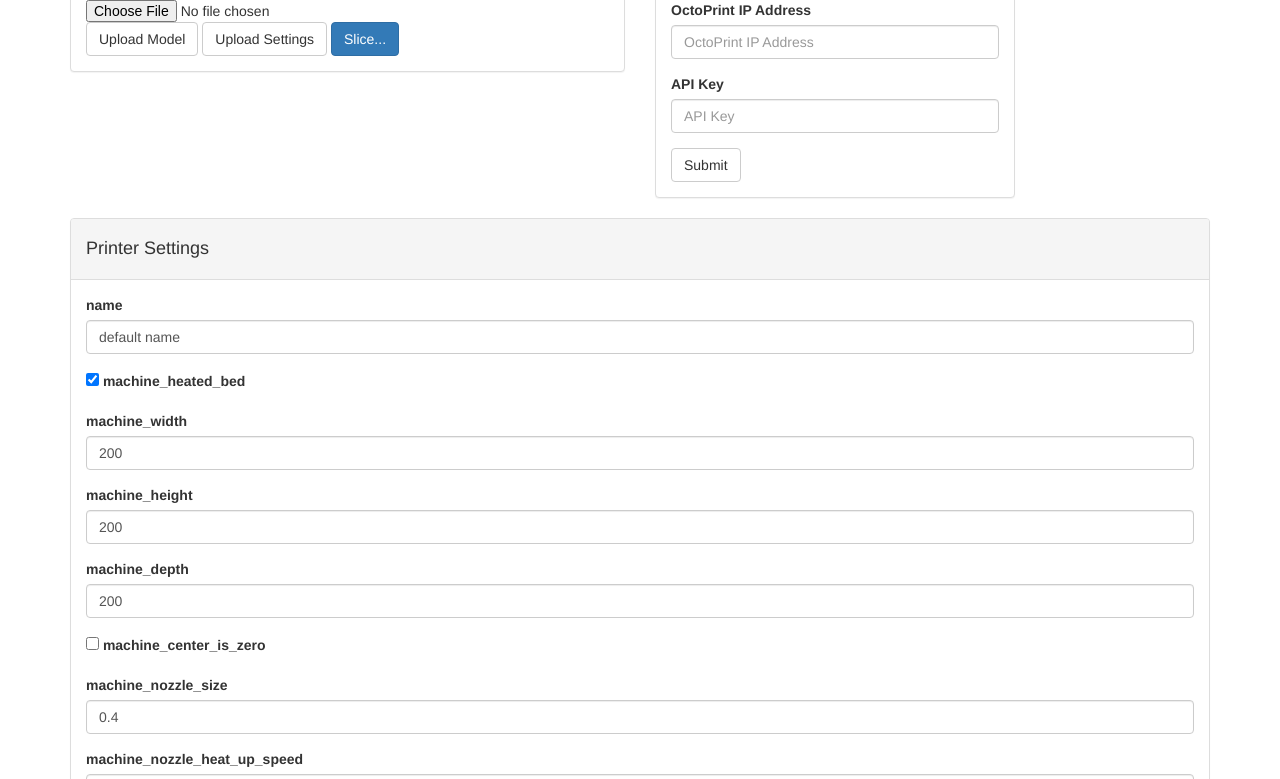
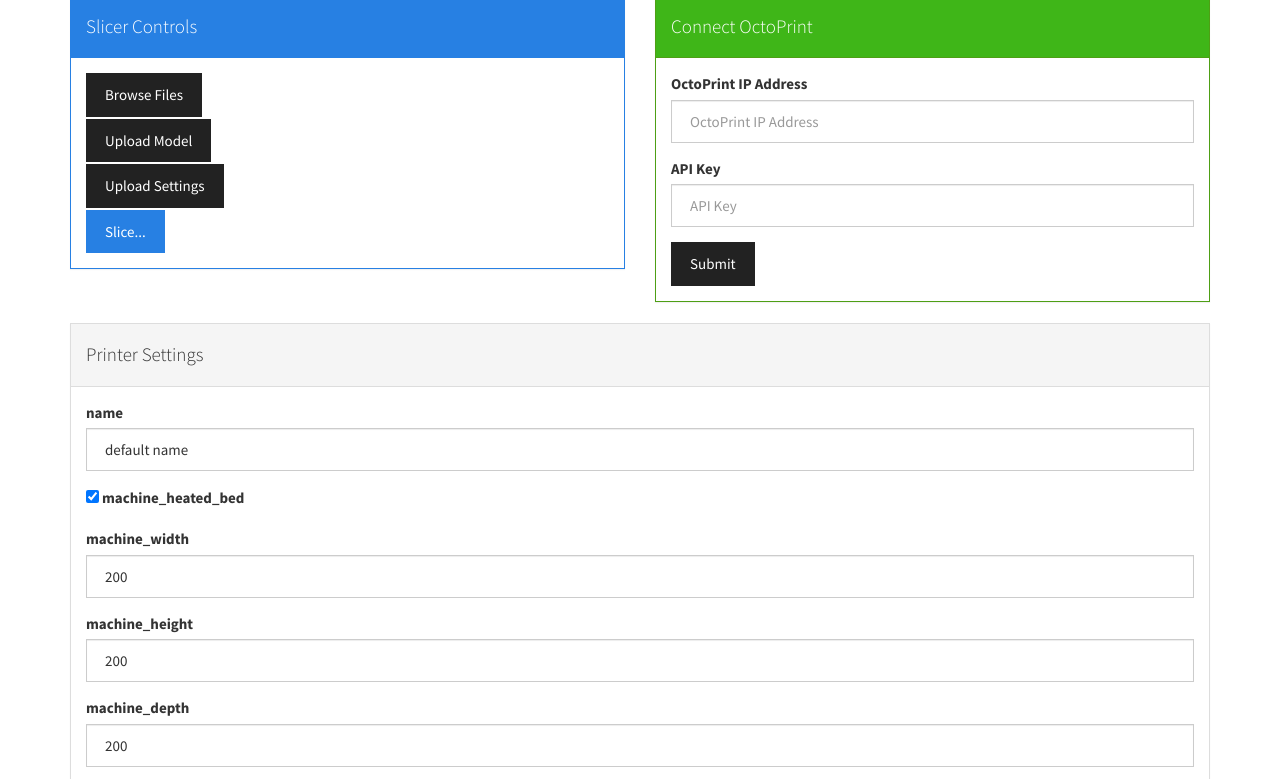
Before and after one commit to mikemeding/WebSlicerClient, a plain HTML site: page index.html in a window 1280 px wide. Shown: the part 146-925 px from the top of the page. Drawn offline with nearby package versions, Linux system fonts and the light colour scheme.

Commit message:
added a bunch of ui fixes

```diff
--- a/index.html
+++ b/index.html
@@ -5,57 +5,66 @@
     <title>Web Slicer</title>
 
     <!--libraries-->
-    <!--<script src="gcode_viewer/lib/modernizr.custom.93389.js"></script>-->
     <script src="bower_components/jquery/dist/jquery.js"></script>
     <script src="bower_components/bootstrap/dist/js/bootstrap.js"></script>
     <script src="bower_components/angular/angular.js"></script>
     <script src="bower_components/angular-ui-router/release/angular-ui-router.js"></script>
-    <!--<script src="gcode_viewer/lib/sugar-1.2.4.min.js"></script>-->
-    <!--<script src="gcode_viewer/lib/Three.js"></script>-->
 
     <!--css-->
-    <link rel="stylesheet" href="bower_components/bootstrap/dist/css/bootstrap.min.css"/>
+    <link rel="stylesheet" href="bower_components/bootstrap/dist/css/bootstrap-cosmo.css">
     <link rel="stylesheet" href="css/custom.css"/>
 
     <!-- MY SCRIPTS -->
-    <!--test stuff-->
     <script src="app.js"></script>
     <script src="sliceSettingsController.js"></script>
 
-    <!-- gcode viewer -->
-    <!--<script src="gcode_viewer/gcode-parser.js"></script>-->
-    <!--<script src="gcode_viewer/gcode-model.js"></script>-->
-    <!--<script src="gcode_viewer/renderer.js"></script>-->
-    <!--<script src="gcode_viewer/ui.js"></script>-->
 
 </head>
 <body ng-app="WebSlicer">
 
 <div class="container" ng-controller="SettingsController">
-    <h1>{{title}}</h1>
+    <div class="row">
+        <div class="col-lg-6 col-lg-offset-3">
+            <h1 class="title"><img src="img/logo22.svg" width="150px">{{title}}</h1>
+        </div>
+    </div>
 
     <div class="row">
+
         <!--CONTROLS-->
         <div class="col-lg-6">
-            <div class="panel panel-default">
+            <div class="panel panel-primary">
                 <div class="panel-heading">
-                    <h4>Controls</h4>
+                    <h4>Slicer Controls</h4>
                 </div>
                 <div class="panel-body">
-                    <input type="file" file-model="myFile"/>
-                    <button class="btn btn-default" ng-click="uploadFile()">Upload Model</button>
-                    <button class="btn btn-default" ng-click="importSettings()">Upload Settings</button>
-                    <button class="btn btn-primary" ng-click="slice(modelFileId,settingsFileId)">
-                        Slice...
-                    </button>
+                    <ul class="nav nav-pills nav-stacked">
+                        <li role="presentation">
+                            <span class="btn btn-default btn-file">
+                                Browse Files<input class="btn btn-file" type="file" file-model="myFile"/>
+                            </span>
+                        </li>
+                        <li role="presentation">
+                            <button class="btn btn-default" ng-click="uploadFile()">Upload Model</button>
+                        </li>
+                        <li role="presentation">
+                            <button class="btn btn-default" ng-click="importSettings()">Upload Settings</button>
+                        </li>
+                        <li role="presentation">
+                            <button class="btn btn-primary" ng-click="slice(modelFileId,settingsFileId)">
+                                Slice...
+                            </button>
+                        </li>
+                    </ul>
+
                 </div>
             </div>
         </div>
 
-        <div class="col-lg-4">
+        <div class="col-lg-6">
 
             <!--OctoPrint STATUS PANEL-->
-            <div class="panel panel-default">
+            <div class="panel panel-success">
                 <div class="panel-heading">
                     <h4>Connect OctoPrint</h4>
                 </div>
@@ -89,8 +98,8 @@
         </div>
 
     </div>
+
     <div class="row">
-
         <!--SETTINGS PANEL-->
         <div class="col-lg-12">
             <div class="panel panel-default">
```
Also changed, not shown: sliceSettingsController.js (+0 -19 lines), bower_components/bootstrap/dist/css/bootstrap-cosmo.css (added), img/logo22.png (added), img/logo22.svg (added), 2 other files.
